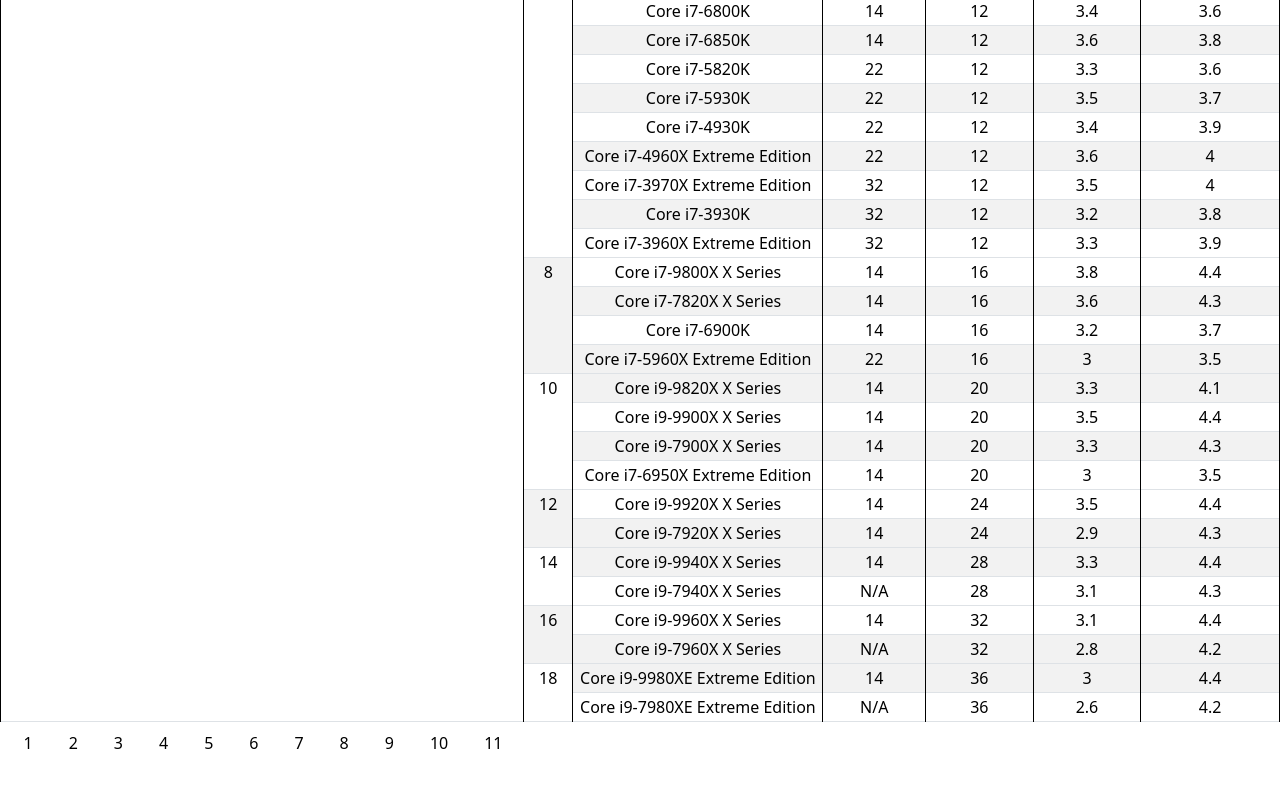
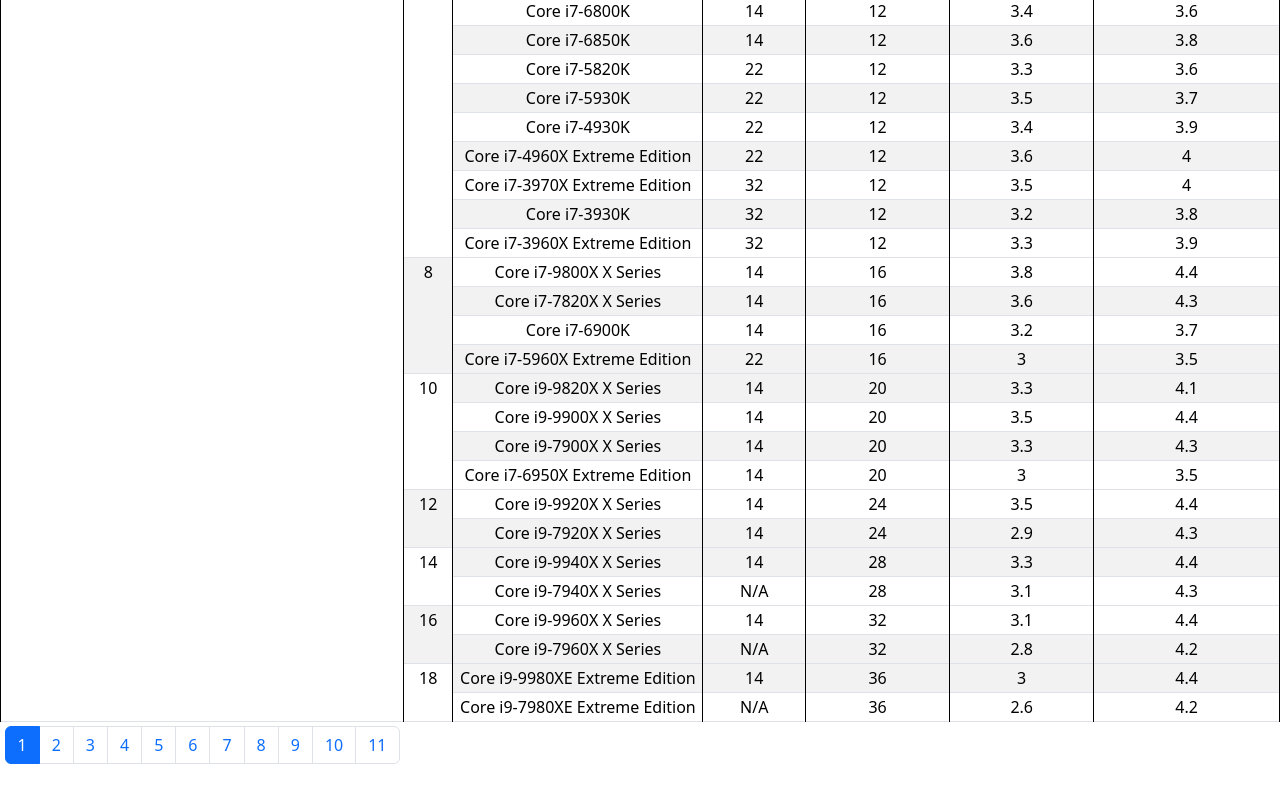
Before and after one commit to Rhythm-agrawal/dashboard-sla, a Vue app: page / in a window 1280 px wide. Shown: the part 2336-3136 px from the top of the page. Built offline with nearby package versions, Linux system fonts and the light colour scheme.

Commit message:
Add Bootstrap pagination and fix active pagination link

```diff
--- a/src/components/Dashboard.vue
+++ b/src/components/Dashboard.vue
@@ -124,7 +124,11 @@
       </TableBody>
 
       <TableFooter>
-        <Pagination :data="paginationMeta.pages" :callback="setCurrentPage" />
+        <Pagination
+          :activePage="currentPage"
+          :data="paginationMeta.pages"
+          :callback="setCurrentPage"
+        />
       </TableFooter>
     </Table>
     <!-- End of Table Design -->
@@ -296,65 +300,6 @@
 </script>
 
 <style>
-.pagination {
-  width: 100%;
-  display: block;
-  margin: 0;
-  padding: 0;
-}
-.pagination .paginate_button {
-  box-sizing: border-box;
-  display: inline-block;
-  min-width: 1.5em;
-  padding: 0.5em 1em;
-  margin-left: 2px;
-  text-align: center;
-  text-decoration: none !important;
-  cursor: pointer;
-  color: inherit !important;
-  border: 1px solid rgba(0, 0, 0, 0);
-  border-radius: 2px;
-  background: rgba(0, 0, 0, 0);
-}
-.pagination .paginate_button.active,
-.pagination .paginate_button:hover {
-  color: inherit !important;
-  border: 1px solid rgba(0, 0, 0, 0.3);
-  background-color: rgba(0, 0, 0, 0.05);
-  background: -webkit-gradient(
-    linear,
-    left top,
-    left bottom,
-    color-stop(0%, rgba(230, 230, 230, 0.05)),
-    color-stop(100%, rgba(0, 0, 0, 0.05))
-  );
-  background: -webkit-linear-gradient(
-    top,
-    rgba(230, 230, 230, 0.05) 0%,
-    rgba(0, 0, 0, 0.05) 100%
-  );
-  background: -moz-linear-gradient(
-    top,
-    rgba(230, 230, 230, 0.05) 0%,
-    rgba(0, 0, 0, 0.05) 100%
-  );
-  background: -ms-linear-gradient(
-    top,
-    rgba(230, 230, 230, 0.05) 0%,
-    rgba(0, 0, 0, 0.05) 100%
-  );
-  background: -o-linear-gradient(
-    top,
-    rgba(230, 230, 230, 0.05) 0%,
-    rgba(0, 0, 0, 0.05) 100%
-  );
-  background: linear-gradient(
-    to bottom,
-    rgba(230, 230, 230, 0.05) 0%,
-    rgba(0, 0, 0, 0.05) 100%
-  );
-}
-
 .fas.fa-times {
   display: none;
 }
--- a/src/components/Pagination.vue
+++ b/src/components/Pagination.vue
@@ -1,15 +1,16 @@
 <template>
-  <div class="pagination">
-    <span>
-      <a
+  <nav aria-label="Pagination">
+    <ul class="pagination">
+      <li
         v-for="number in data"
-        role="button"
-        :class="'paginate_button ' + (number === currentPage ? 'active' : '')"
-        @click="callback(number)"
-        >{{ number }}</a
+        :class="'page-item' + (number === activePage ? ' active' : '')"
       >
-    </span>
-  </div>
+        <a role="button" class="page-link" @click="callback(number)">{{
+          number
+        }}</a>
+      </li>
+    </ul>
+  </nav>
 </template>
 
 <script>
@@ -18,6 +19,7 @@
   props: {
     data: Array,
     callback: Function,
+    activePage: Number,
   },
   setup() {
     //
```
Also changed, not shown: 1 other file (tests, documents, lock files or other folders).
